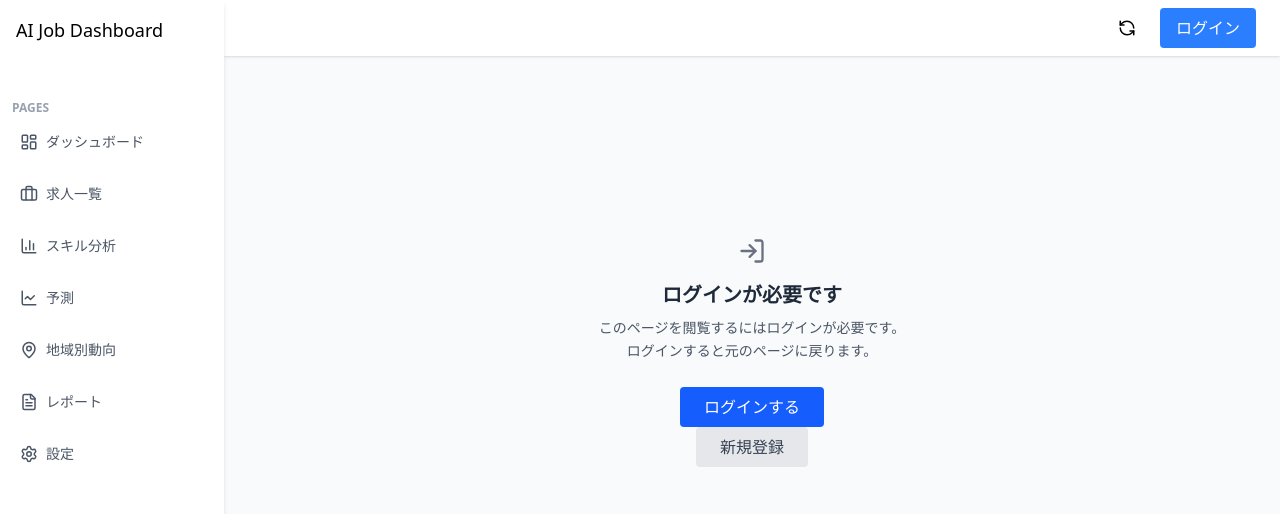
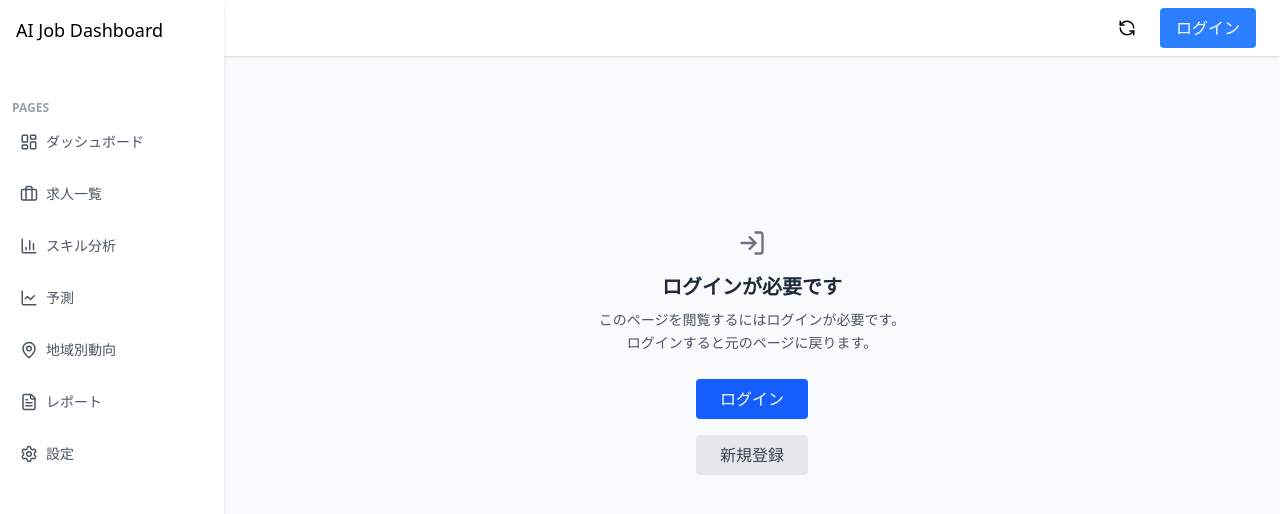
Before and after one commit to shohei9278/ai-job-dashboard, a React (Vite) app in the folder frontend/: page /require-login in a window 1280 px wide. Shown: the top 514 px of the page. Built offline with nearby package versions, Linux system fonts and the light colour scheme; no server answers.

Commit message:
ログイン要求ページのUI調整

```diff
--- a/frontend/src/pages/RequireLogin.tsx
+++ b/frontend/src/pages/RequireLogin.tsx
@@ -22,14 +22,14 @@ export default function RequireLogin() {
 
       <button
         onClick={() => navigate("/login", { state: { from } })}
-        className="bg-blue-600 text-white px-6 py-2 rounded hover:bg-blue-700 transition"
+        className="bg-blue-600 text-white px-6 py-2 rounded hover:bg-blue-700 transition mb-4 cursor-pointer"
       >
-        ログインする
+        ログイン
       </button>
 
       <button
           onClick={() => navigate("/signup", { state: { from } })}
-          className="bg-gray-200 text-gray-700 px-6 py-2 rounded hover:bg-gray-300 transition"
+          className="bg-gray-200 text-gray-700 px-6 py-2 rounded hover:bg-gray-300 transition cursor-pointer"
         >
           新規登録
         </button>
```
